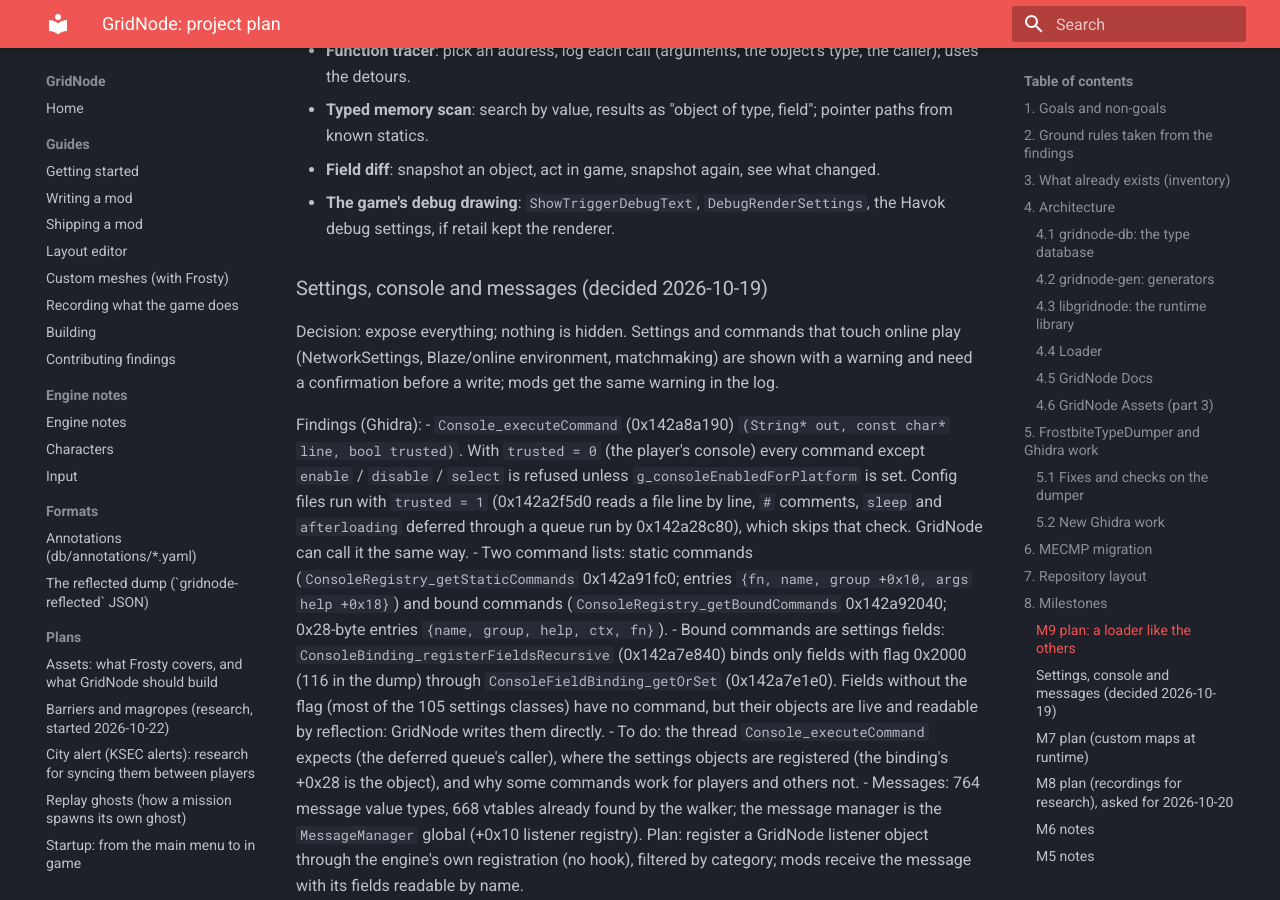
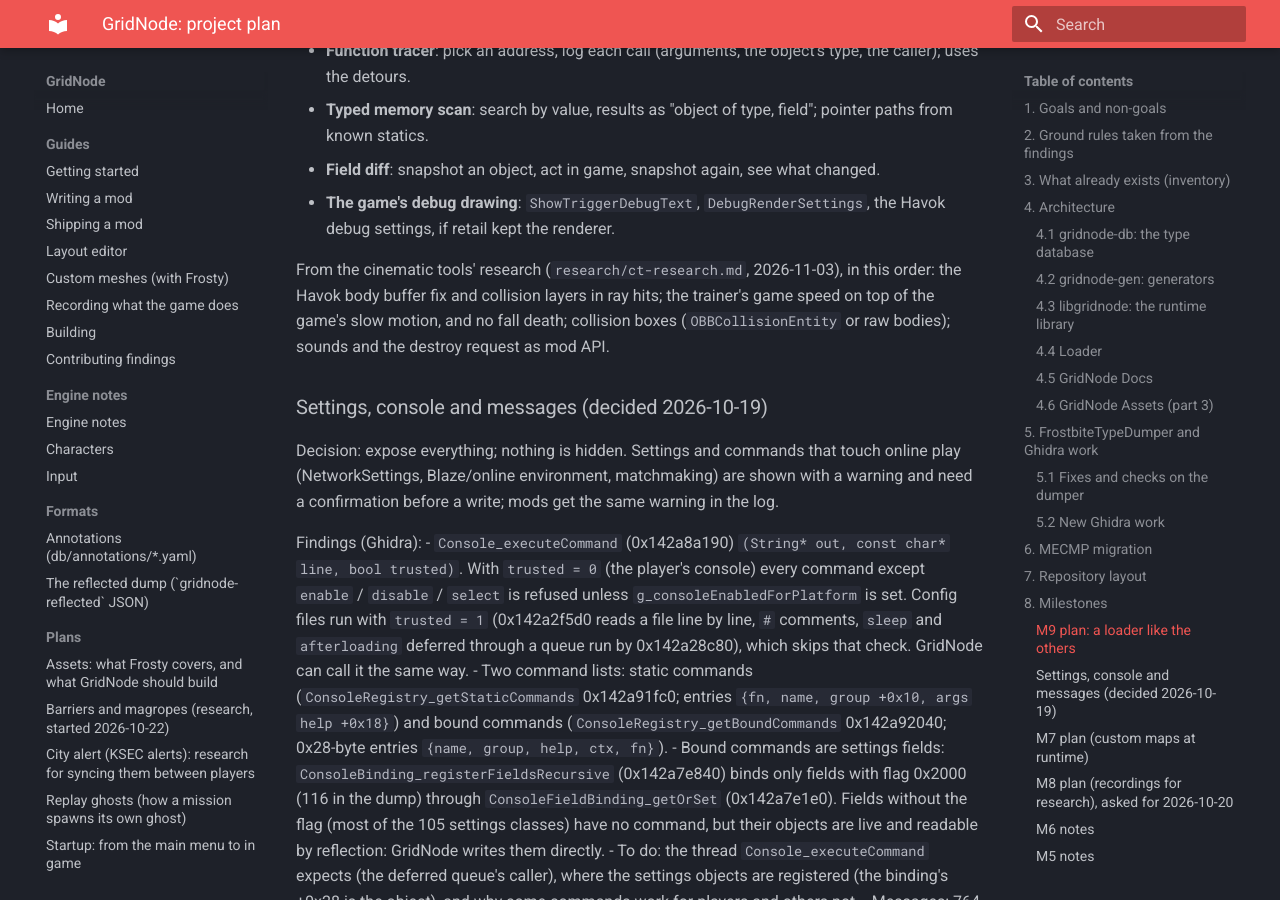
Before and after one commit to CodeNameMeteor/Gridnode, an MkDocs documentation site: the page built from docs/PLAN.md, in a window 1280 px wide and 900 px high, scrolled down 13276 px. Built offline with MkDocs 1.6.1 and Material for MkDocs 9.7.7, drawn with Linux system fonts in a browser that asks for light colours.

Commit message:
Docs: what the cinematic tools' research gives GridNode
A contributor's 47 research files (same game build): the ranked list of
what GridNode can use, with the research's addresses and status. Nothing
annotated yet; each goes in with the feature that uses it.

Co-Authored-By: Claude Opus 5.5 <noreply@anthropic.com>
Claude-Session: https://claude.ai/code/session_019UGCLdubRpCBws6AYoSeCB

```diff
--- a/docs/PLAN.md
+++ b/docs/PLAN.md
@@ -392,6 +392,11 @@ Research tools on top of them:
 - **The game's debug drawing**: `ShowTriggerDebugText`, `DebugRenderSettings`, the Havok debug
   settings, if retail kept the renderer.
 
+From the cinematic tools' research (`research/ct-research.md`, 2026-11-03), in this order: the Havok
+body buffer fix and collision layers in ray hits; the trainer's game speed on top of the game's slow
+motion, and no fall death; collision boxes (`OBBCollisionEntity` or raw bodies); sounds and the
+destroy request as mod API.
+
 ### Settings, console and messages (decided 2026-10-19)
 
 Decision: expose everything; nothing is hidden. Settings and commands that touch online play
--- a/mkdocs.yml
+++ b/mkdocs.yml
@@ -66,4 +66,5 @@ nav:
       - research/recording-teleport.md
       - research/render-objects.md
       - research/trigger-volumes.md
+      - research/ct-research.md
   # @generated-nav
```
Also changed, not shown: docs/progress.md (+2 -0 lines), docs/research/ct-research.md (added, +39 -0 lines).
